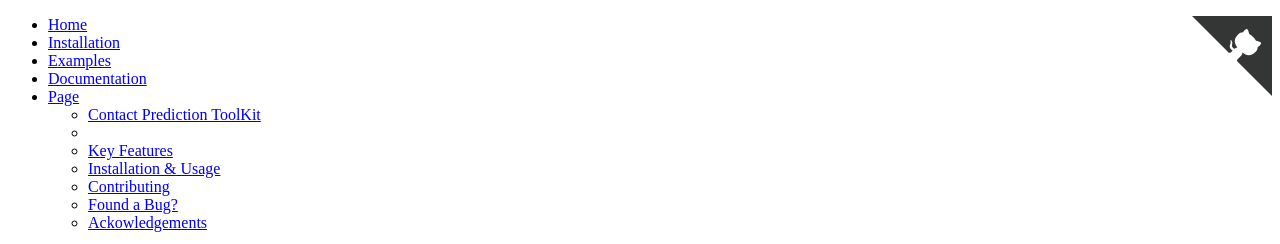
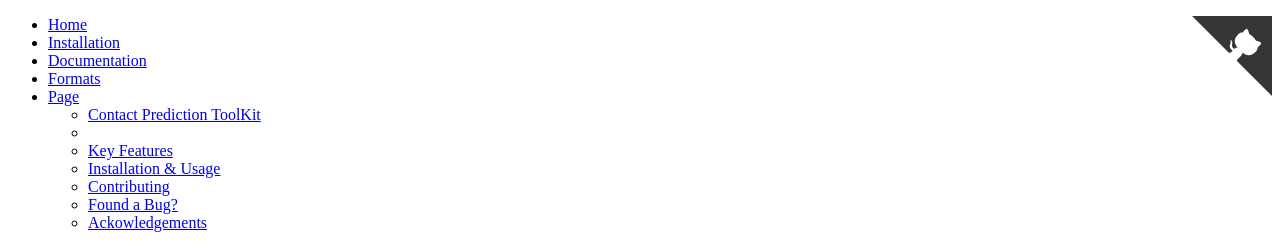
Before and after one commit to rigdenlab/conkit, a Sphinx documentation site: the page built from docs/index.rst, in a window 1280 px wide. Shown: the top 244 px of the page. Built offline with Sphinx 7.4.7, drawn with Linux system fonts in a browser that asks for light colours.

Commit message:
links for examples commented and link in navbar for formats added

```diff
--- a/docs/conf.py
+++ b/docs/conf.py
@@ -33,6 +33,7 @@ needs_sphinx = '1.0'
 # ones.
 extensions = [
     'sphinx.ext.autodoc',
+    'sphinx.ext.autosectionlabel',
     'sphinx.ext.autosummary',
     'sphinx.ext.doctest',
     'sphinx.ext.todo',
@@ -149,8 +150,9 @@ html_theme_options = {
     'navbar_links': [
         ('Home', 'index'),
         ('Installation', 'install'),
-        ('Examples', 'examples'),
+#        ('Examples', 'examples'),
         ('Documentation', 'contents'),
+        ('Formats', 'formats'),
     ],
     # Render the next and previous page links in navbar.
     'navbar_sidebarrel': False,
```
